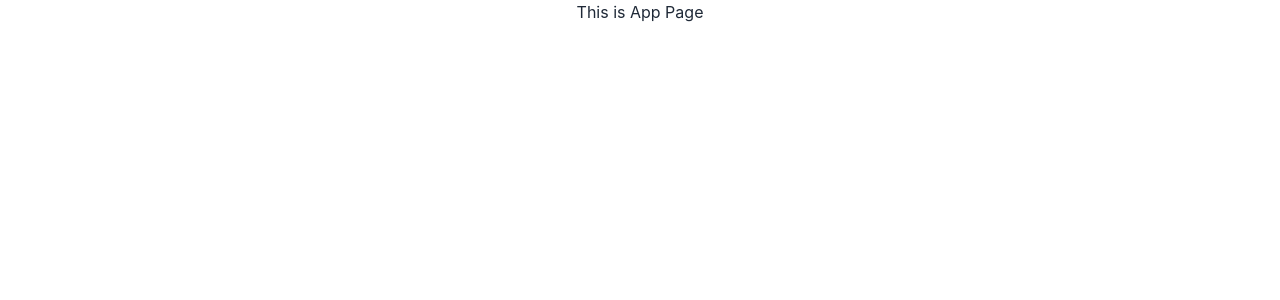
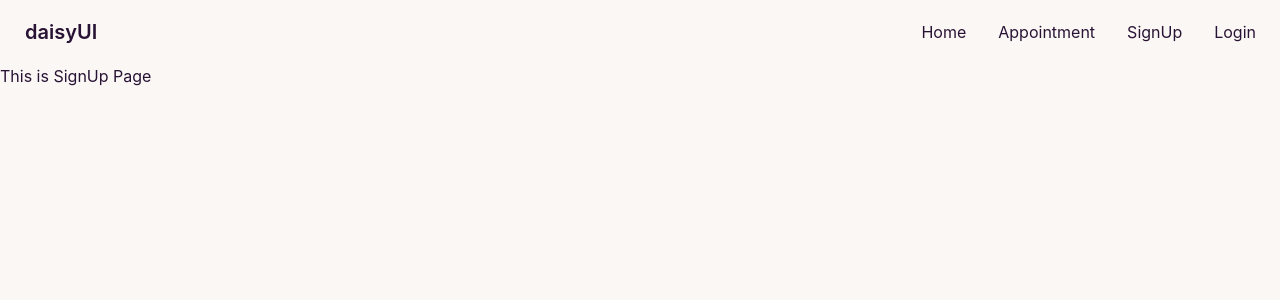
Before and after one commit to Mazharul430106/recap-doctors-portal-clientSite, a React (Create React App) app: page /signup in a window 1280 px wide. Shown: the top 300 px of the page. Built offline with nearby package versions, Linux system fonts and the light colour scheme.

Commit message:
added navbar and route setup

```diff
--- a/public/index.html
+++ b/public/index.html
@@ -1,5 +1,5 @@
 <!DOCTYPE html>
-<html lang="en">
+<html data-theme="cupcake" lang="en">
   <head>
     <meta charset="utf-8" />
     <link rel="icon" href="%PUBLIC_URL%/favicon.ico" />
--- a/src/App.js
+++ b/src/App.js
@@ -1,9 +1,14 @@
 import './App.css';
+import Main from './Layout/Main';
+import { RouterProvider } from "react-router-dom";
+import { routes } from './Routes/Routes/Routes';
 
 function App() {
   return (
-    <div className="App">
-        <h1>This is App Page</h1>
+    <div className="max-w-[1440px] mx-auto">
+      <RouterProvider router={routes}>
+        <Main></Main>
+      </RouterProvider>
     </div>
   );
 }
--- a/src/Layout/Main.js
+++ b/src/Layout/Main.js
@@ -1,9 +1,12 @@
 import React from 'react';
+import Navbar from '../Shared/Navbar/Navbar';
+import { Outlet } from 'react-router-dom';
 
 const Main = () => {
     return (
         <div>
-            <h1>This is Main Page</h1>
+            <Navbar></Navbar>
+            <Outlet></Outlet>
         </div>
     );
 };
--- /dev/null
+++ b/src/Pages/Home/Home/Home.js
@@ -0,0 +1,11 @@
+import React from 'react';
+
+const Home = () => {
+    return (
+        <div>
+            <h1>This is Home Page</h1>
+        </div>
+    );
+};
+
+export default Home;
--- a/src/Shared/Navbar/Navbar.js
+++ b/src/Shared/Navbar/Navbar.js
@@ -1,9 +1,34 @@
 import React from 'react';
+import {Link} from 'react-router-dom';
+
 
 const Navbar = () => {
+
+    const menuItems = <React.Fragment>
+        <li><Link to='/home'>Home</Link></li>
+        <li><Link to='/Appointment'>Appointment</Link></li>
+        <li><Link to='/signup'>SignUp</Link></li>
+        <li><Link to='/login'>Login</Link></li>
+    </React.Fragment>
+
     return (
-        <div>
-            <h1>This is Navbar Page</h1>
+        <div className="navbar bg-base-100">
+            <div className="navbar-start">
+                <div className="dropdown">
+                    <label tabIndex={0} className="btn btn-ghost lg:hidden">
+                        <svg xmlns="http://www.w3.org/2000/svg" className="h-5 w-5" fill="none" viewBox="0 0 24 24" stroke="currentColor"><path strokeLinecap="round" strokeLinejoin="round" strokeWidth="2" d="M4 6h16M4 12h8m-8 6h16" /></svg>
+                    </label>
+                    <ul tabIndex={0} className="menu menu-compact dropdown-content mt-3 p-2 shadow bg-base-100 rounded-box w-52">
+                        {menuItems}
+                    </ul>
+                </div>
+                <Link className="btn btn-ghost normal-case text-xl">daisyUI</Link>
+            </div>
+            <div className="navbar-end hidden lg:flex ">
+                <ul className="menu menu-horizontal p-0">
+                    {menuItems}
+                </ul>
+            </div>
         </div>
     );
 };
```
Also changed, not shown: src/Routes/Routes/Routes.js (+26 -0 lines).
